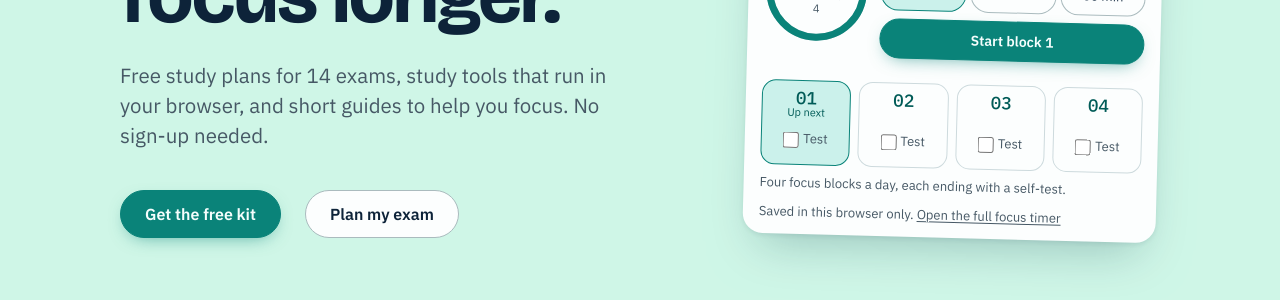
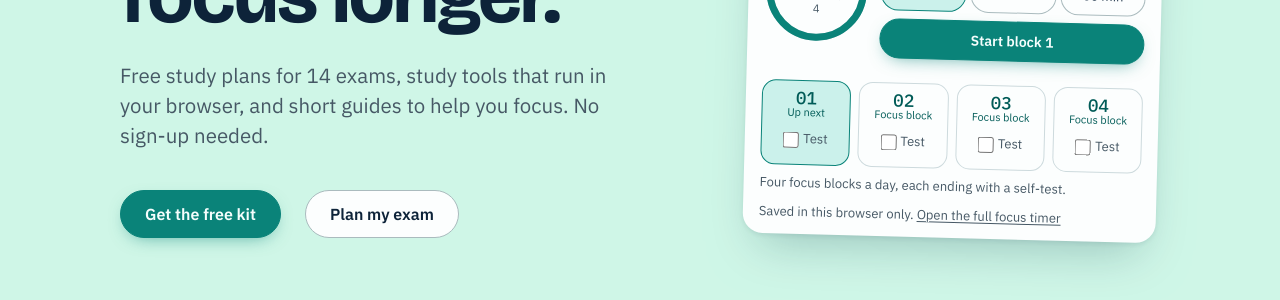
Before and after one commit to focusflowlab/focusflowlab.github.io, a Jekyll site: the page index.html, which Jekyll copies as it is, in a window 1280 px wide and 900 px high. Shown: the part 291-591 px from the top of the window. Built offline with Jekyll 4.4.1, drawn with Linux system fonts in a browser that asks for light colours.

Commit message:
Home focus day: label every block tile
Co-Authored-By: Claude Sonnet 5.5 <noreply@anthropic.com>

```diff
--- a/assets/home-focus.js
+++ b/assets/home-focus.js
@@ -48,7 +48,7 @@
       li.classList.toggle('is-done', s.focus[k]);
       li.classList.toggle('is-now', k === i);
       li.querySelector('input').checked = s.tested[k];
-      li.querySelector('.fd-tag').textContent = s.focus[k] ? 'Done. Now test yourself' : (k === i ? 'Up next' : '');
+      li.querySelector('.fd-tag').textContent = s.focus[k] ? 'Done. Now test yourself' : (k === i ? 'Up next' : 'Focus block');
       li.querySelector('strong').textContent = s.subject.trim() ? s.subject.trim() : 'Focus block';
     });
     streak.textContent = s.streak.n >= 2 && s.streak.last === today() ? s.streak.n + '-day streak' : '';
--- a/index.html
+++ b/index.html
@@ -388,10 +388,10 @@
           </div>
         </div>
         <ol id="fd-list">
-          <li><span class="n">01</span><span class="fd-name"><strong>Focus block</strong><em class="fd-tag"></em></span><label><input type="checkbox" aria-label="Self-test done"> Test</label></li>
-          <li><span class="n">02</span><span class="fd-name"><strong>Focus block</strong><em class="fd-tag"></em></span><label><input type="checkbox" aria-label="Self-test done"> Test</label></li>
-          <li><span class="n">03</span><span class="fd-name"><strong>Focus block</strong><em class="fd-tag"></em></span><label><input type="checkbox" aria-label="Self-test done"> Test</label></li>
-          <li><span class="n">04</span><span class="fd-name"><strong>Focus block</strong><em class="fd-tag"></em></span><label><input type="checkbox" aria-label="Self-test done"> Test</label></li>
+          <li><span class="n">01</span><span class="fd-name"><strong>Focus block</strong><em class="fd-tag">Focus block</em></span><label><input type="checkbox" aria-label="Self-test done"> Test</label></li>
+          <li><span class="n">02</span><span class="fd-name"><strong>Focus block</strong><em class="fd-tag">Focus block</em></span><label><input type="checkbox" aria-label="Self-test done"> Test</label></li>
+          <li><span class="n">03</span><span class="fd-name"><strong>Focus block</strong><em class="fd-tag">Focus block</em></span><label><input type="checkbox" aria-label="Self-test done"> Test</label></li>
+          <li><span class="n">04</span><span class="fd-name"><strong>Focus block</strong><em class="fd-tag">Focus block</em></span><label><input type="checkbox" aria-label="Self-test done"> Test</label></li>
         </ol>
         <p class="foot">Four focus blocks a day, each ending with a self-test. <span id="fd-streak" class="fd-streak"></span></p>
         <p class="foot fd-save">Saved in this browser only. <a href="/tools/focus-timer/">Open the full focus timer</a></p>
```
